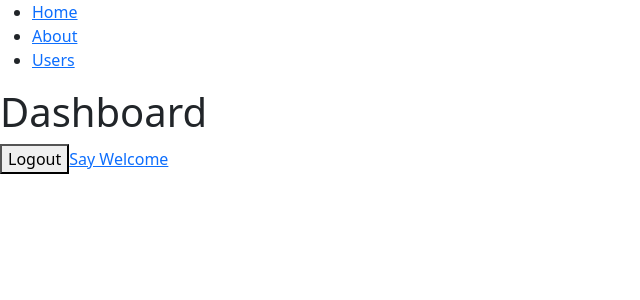
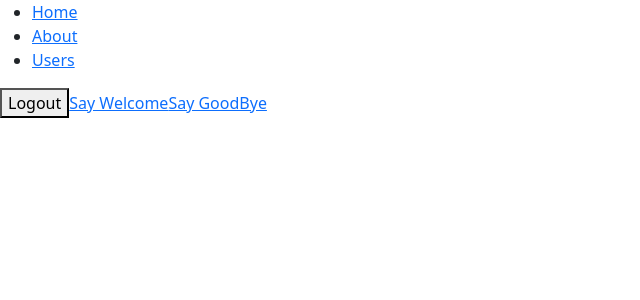
Before and after one commit to Zekret/react-route, a React (Create React App) app: page /dashboard in a window 1280 px wide. Shown: the top 300 px of the page, without its empty margins (0-640 px from the left). Built offline with nearby package versions, Linux system fonts and the light colour scheme.

Commit message:
update: sub routes

```diff
--- a/src/App.js
+++ b/src/App.js
@@ -20,7 +20,10 @@ function App() {
         <Route path='/users' element={<UsersPage />} />
         <Route path='/usuarios' element={<Navigate to="users" />} />
         <Route path='/users/:id' element={<UserPage />} />
-        <Route path='/dashboard/*' element={<Dashboard />} />
+        <Route path='/dashboard/*' element={<Dashboard />}>
+          <Route path='welcome' element={<p>Welcome!!</p>} />
+          <Route path='goodbye' element={<p>GoodBye!!</p>} />
+        </Route>
         <Route path='*' element={<NotFoundPage />} />
       </Routes>
     </Router>
--- a/src/pages/Dashboard.js
+++ b/src/pages/Dashboard.js
@@ -1,5 +1,5 @@
 import React from 'react';
-import { Link, Route, Routes, useNavigate } from 'react-router-dom';
+import { Link, Outlet, useNavigate } from 'react-router-dom';
 
 const Dashboard = () => {
 
@@ -11,16 +11,16 @@ const Dashboard = () => {
 
     return (
         <div>
-            <h1>Dashboard</h1>
+            <Outlet />
             <button onClick={handleClick}>
                 Logout
             </button>
             <Link to='welcome'>
                 Say Welcome
             </Link>
-            <Routes>
-                <Route path='/welcome' element={<p>Welcome</p>} />
-            </Routes>
+            <Link to='goodbye'>
+                Say GoodBye
+            </Link>
         </div>
     );
 };
```
